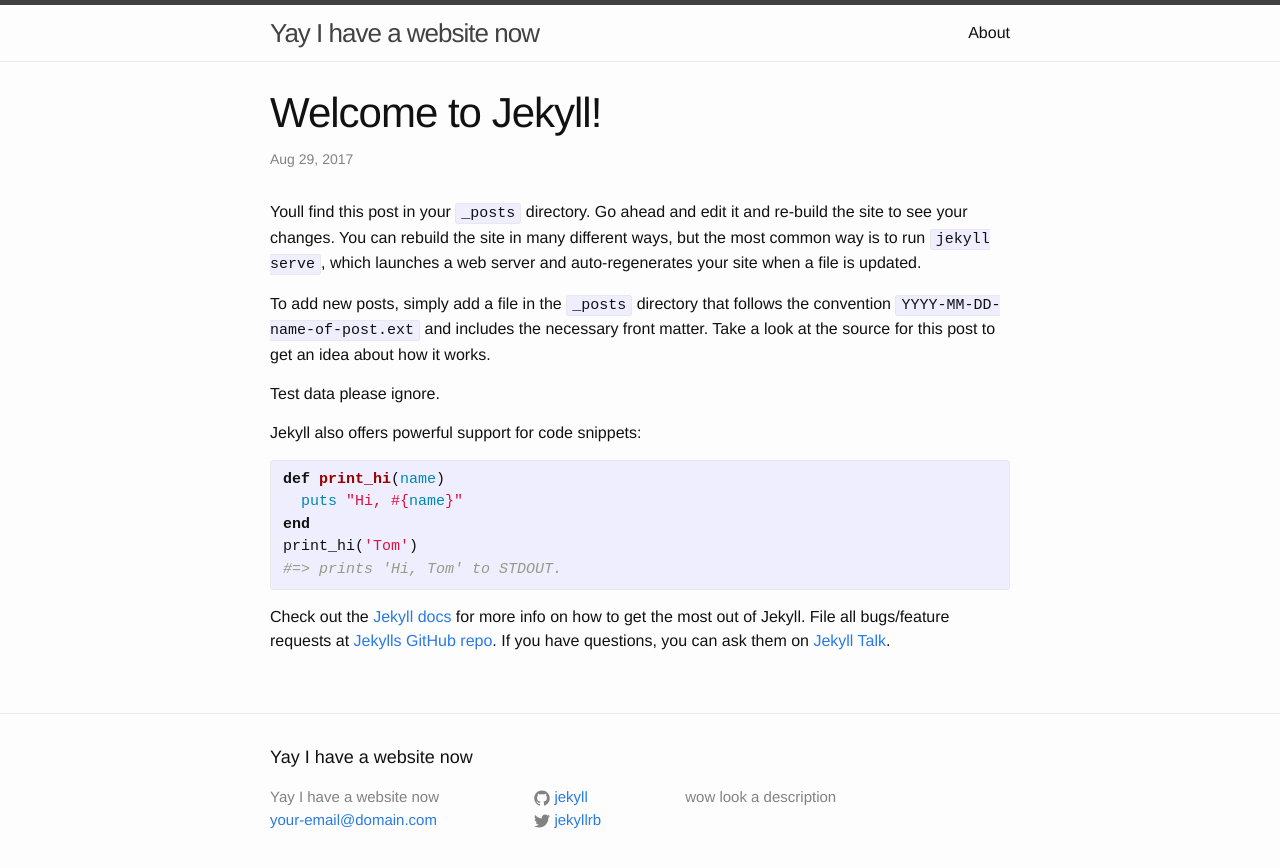
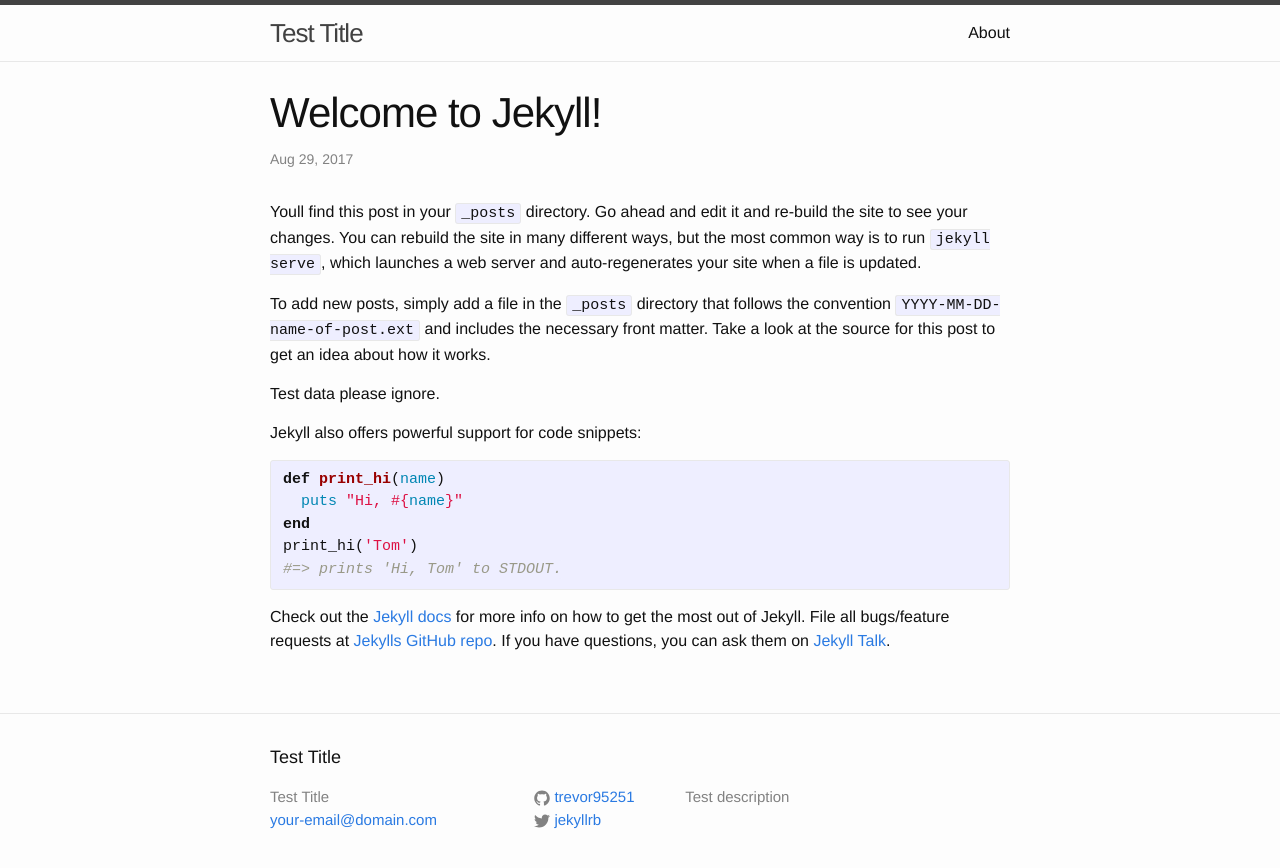
Before and after one commit to SpaceNerd95251/SpaceNerd95251.github.io, a Jekyll site: the page built from _posts/2017-08-29-welcome-to-jekyll.markdown, in a window 1280 px wide. Shown: the top 868 px of the page. Built offline with Jekyll 4.4.1, drawn with Linux system fonts in a browser that asks for light colours.

Commit message:
Update _config.yml

```diff
--- a/_config.yml
+++ b/_config.yml
@@ -6,14 +6,14 @@
 # 'jekyll serve'. If you change this file, please restart the server process.
 
 # Site settings
-title: Yay I have a website now
+title: Test Title
 email: your-email@domain.com
 description: > # this means to ignore newlines until "baseurl:"
-  wow look a description
+  Test description
 baseurl: "" # the subpath of your site, e.g. /blog
 url: "http://yourdomain.com" # the base hostname & protocol for your site
 twitter_username: jekyllrb
-github_username:  jekyll
+github_username:  trevor95251
 
 # Build settings
 markdown: kramdown
```
